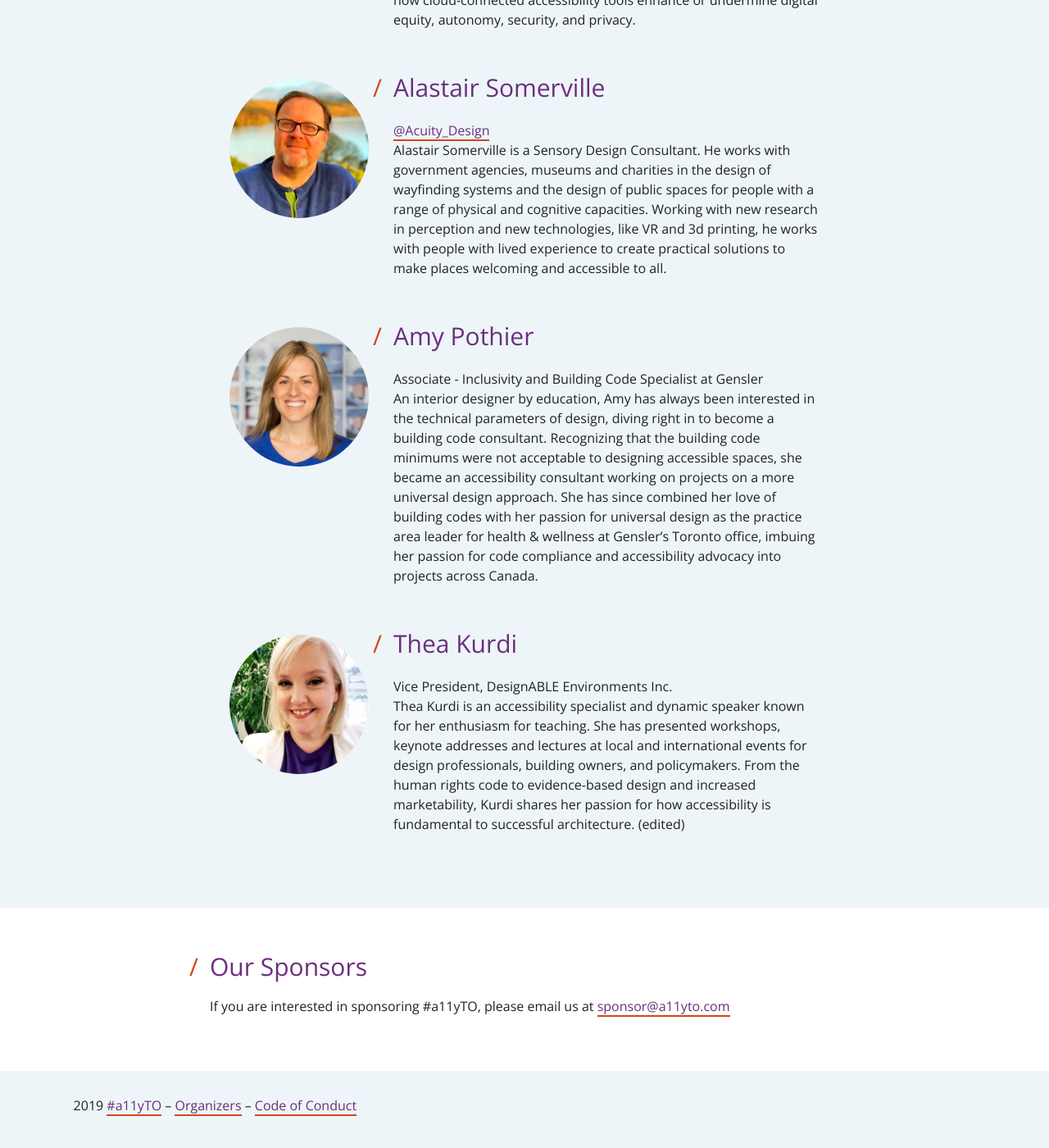
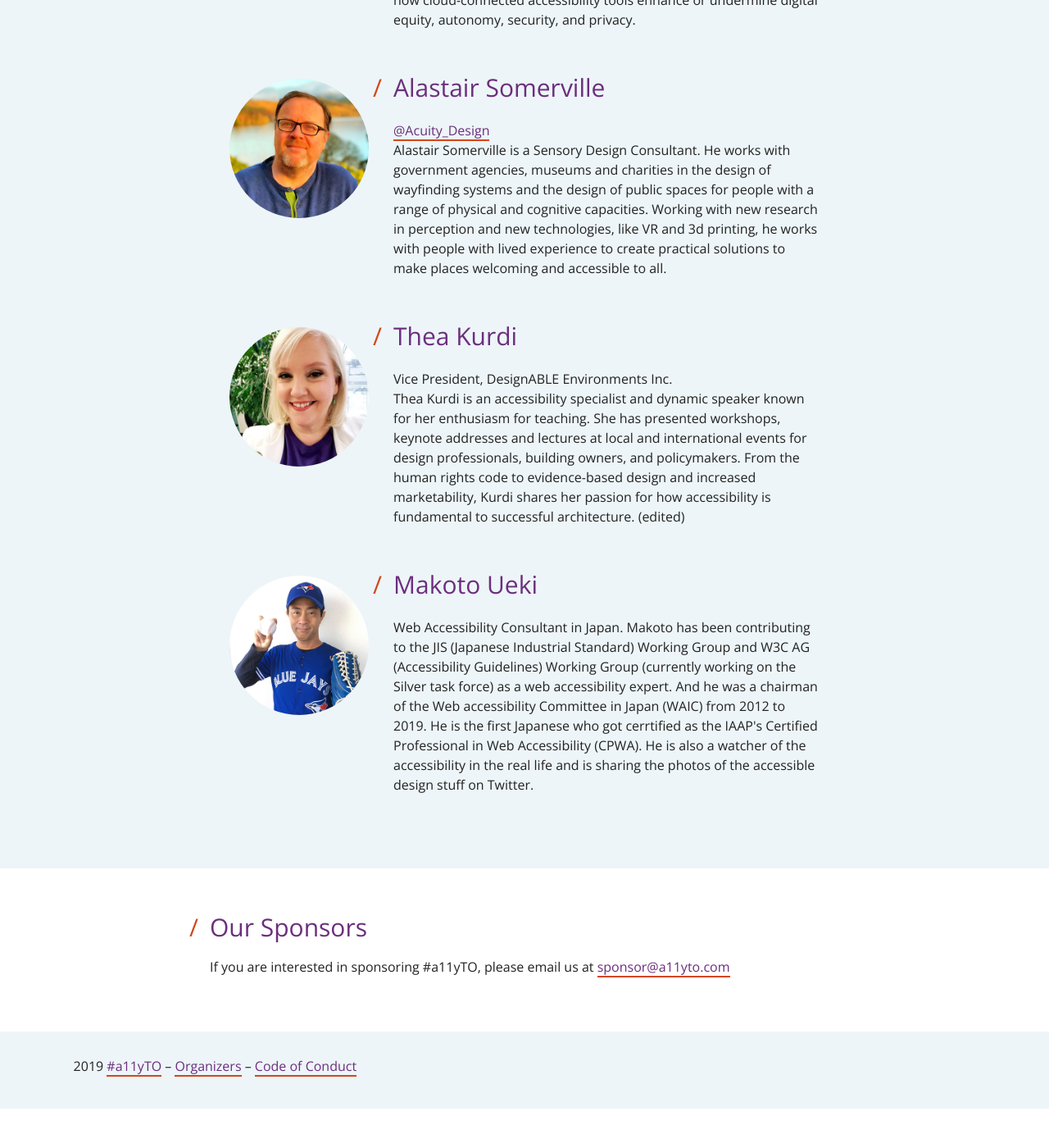
Before and after one commit to a11yTO/static-irl-site, a Jekyll site: the page built from speakers.html, in a window 1280 px wide and 1400 px high, scrolled down 838 px. Shown: the whole window at 82% size. Built offline with Jekyll 4.4.1, drawn with Linux system fonts in a browser that asks for light colours; after the commit the page ends 2190 px from its top, so only the background shows below that.

Commit message:
Add Makoto as a speaker

```diff
--- a/speakers.html
+++ b/speakers.html
@@ -20,16 +20,15 @@ description: We're is thrilled to announce our first round of world renowned spe
             <p>Alastair Somerville is a Sensory Design Consultant. He works with government agencies, museums and charities in the design of wayfinding systems and the design of public spaces for people with a range of physical and cognitive capacities. Working with new research in perception and new technologies, like VR and 3d printing, he works with people with lived experience to create practical solutions to make places welcoming and accessible to all.</p>
         </section>
 
-        <section id="Amy-Pothier" class="speaker-detail clearfix">
-            <h2 class="speakerName">Amy Pothier</h2>
-            <img src="/assets/speakers/Amy-Pothier_400x400.jpg" alt="Headshot of Amy Pothier" />
-            <p>Associate - Inclusivity and Building Code Specialist at Gensler</p>
-            <p>An interior designer by education, Amy has always been interested in the technical parameters of design, diving right in to become a building code consultant. Recognizing that the building code minimums were not acceptable to designing accessible spaces, she became an accessibility consultant working on projects on a more universal design approach. She has since combined her love of building codes with her passion for universal design as the practice area leader for health & wellness at Gensler’s Toronto office, imbuing her passion for code compliance and accessibility advocacy into projects across Canada.</p>
-        </section>
-
         <section id="Thea-Kurdi" class="speaker-detail clearfix">
             <h2 class="speakerName">Thea Kurdi</h2>
             <img src="/assets/speakers/Thea-Kurdi_400x400.jpg" alt="Headshot of Thea Kurdi" />
             <p>Vice President, DesignABLE Environments Inc.</p>
             <p>Thea Kurdi is an accessibility specialist and dynamic speaker known for her enthusiasm for teaching. She has presented workshops, keynote addresses and lectures at local and international events for design professionals, building owners, and policymakers. From the human rights code to evidence-based design and increased marketability, Kurdi shares her passion for how accessibility is fundamental to successful architecture. (edited) </p>
         </section>
+
+        <section id="Makoto-Ueki" class="speaker-detail clearfix">
+            <h2 class="speakerName">Makoto Ueki</h2>
+            <img src="/assets/speakers/Makoto-Ueki_400x400.jpg" alt="Headshot of Makoto Ueki" />
+            <p>Web Accessibility Consultant in Japan. Makoto has been contributing to the JIS (Japanese Industrial Standard) Working Group and W3C AG (Accessibility Guidelines)  Working Group (currently working on the Silver task force) as a web accessibility expert. And he was a chairman of the Web accessibility Committee in Japan (WAIC) from 2012 to 2019. He is the first Japanese who got cerrtified as  the IAAP's Certified Professional in Web Accessibility (CPWA). He is also a watcher of the accessibility in the real life and is sharing the photos of the accessible design stuff on Twitter.</p>
+        </section>
```
Also changed, not shown: assets/speakers/Makoto-Ueki_400x400.jpg (added).
